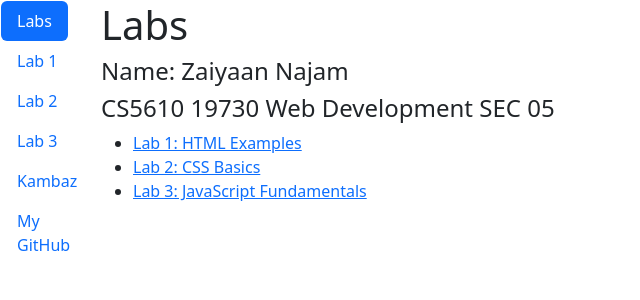
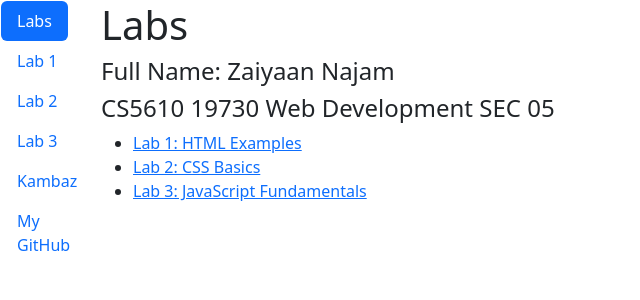
Before and after one commit to zaiyaanmessi/kambaz-next-js, a Next.js app: page /Labs in a window 1280 px wide. Shown: the top 300 px of the page, without its empty margins (0-640 px from the left). Built offline with nearby package versions, Linux system fonts and the light colour scheme.

Commit message:
a3 JavaScript changes

```diff
--- a/src/app/Labs/page.tsx
+++ b/src/app/Labs/page.tsx
@@ -3,7 +3,7 @@ export default function Labs() {
  return (
    <div id="wd-labs">
      <h1>Labs</h1>
-     <h4>Name: Zaiyaan Najam</h4>
+     <h4>Full Name: Zaiyaan Najam</h4>
      <h4>CS5610 19730 Web Development SEC 05</h4>
      <a id="wd-github" href="https://github.com/zaiyaanmessi/kambaz-next-js" target="_blank"></a>
 
```
